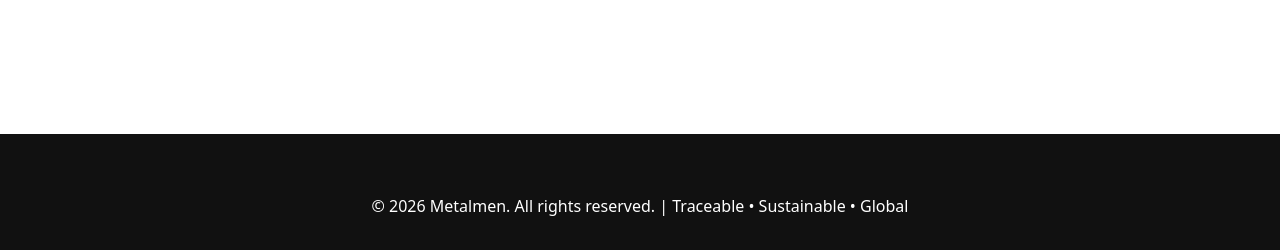
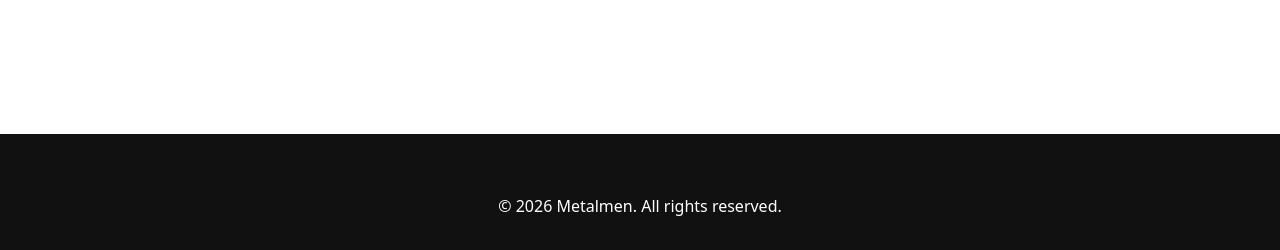
Before and after one commit to DrProdigy1/render-flask-deployment1, a Flask app: page /about in a window 1280 px wide. Shown: the part 1508-1758 px from the top of the page. Run offline with Flask 3, Linux system fonts and the light colour scheme.

Commit message:
Update base.html
Changed footer

```diff
--- a/templates/base.html
+++ b/templates/base.html
@@ -226,7 +226,7 @@
     {% block content %}{% endblock %}
 
     <footer>
-        <p>&copy; 2026 Metalmen. All rights reserved. | Traceable • Sustainable • Global</p>
+        <p>&copy; 2026 Metalmen. All rights reserved.</p>
     </footer>
 
     <script>
```
